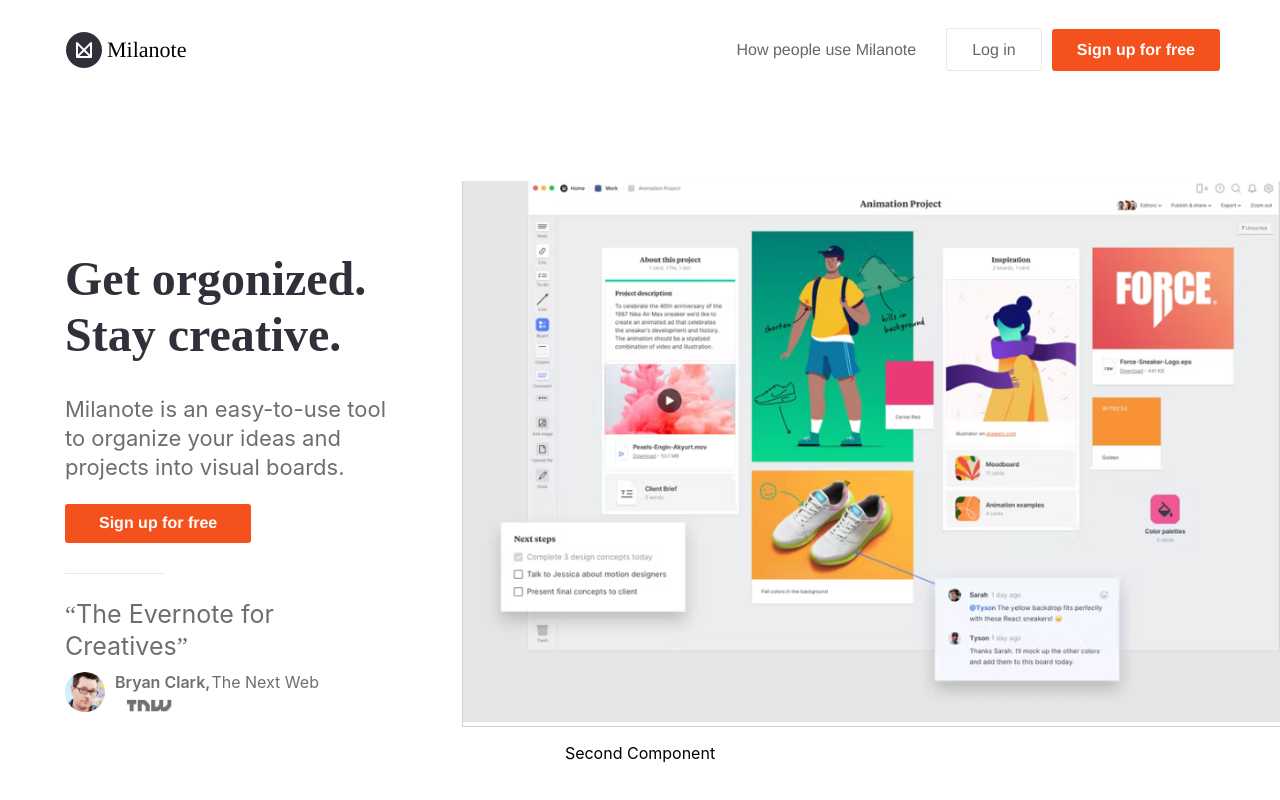
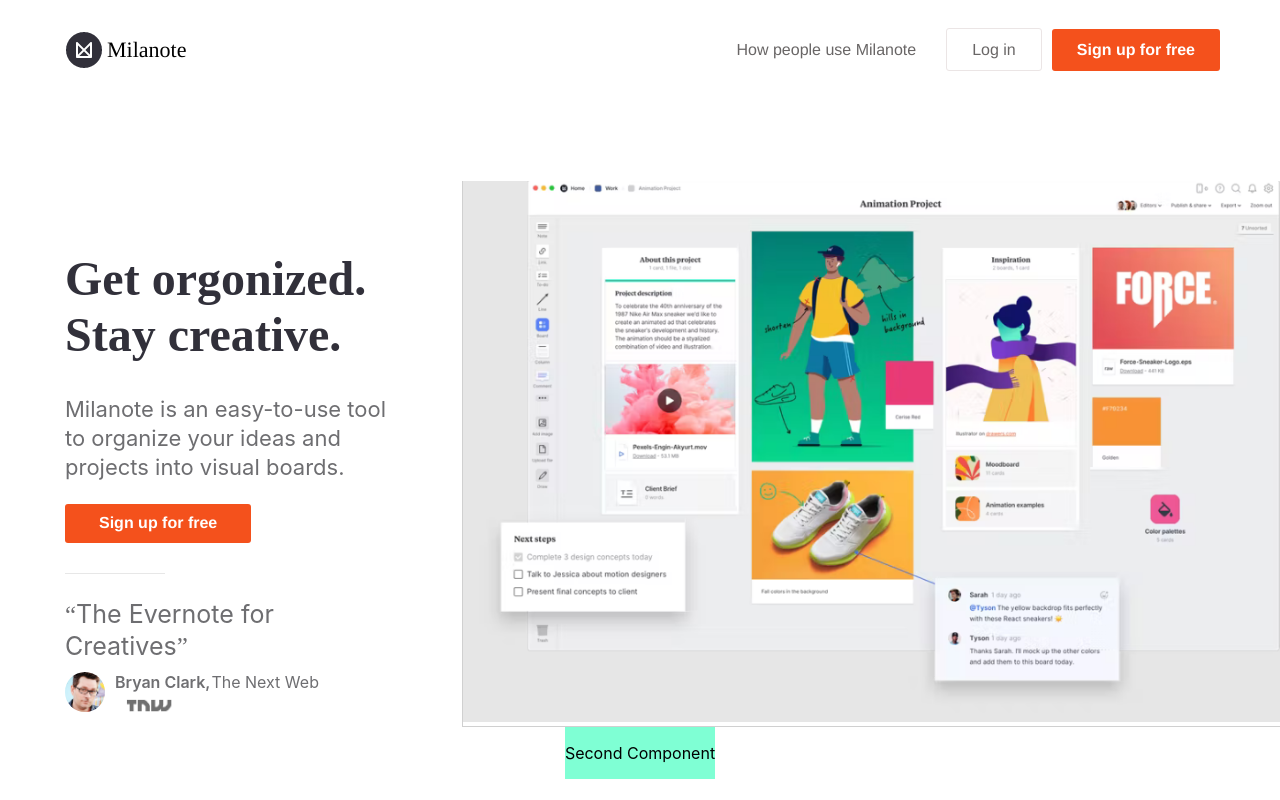
Before and after one commit to AlbadDev/milanote-clone, a Next.js app: page / in a window 1280 px wide. Shown: the top 800 px of the page. Built offline with nearby package versions, Linux system fonts and the light colour scheme.

Commit message:
New: first setup Second body component style sheet

```diff
--- a/Components/BodySecondComponent.js
+++ b/Components/BodySecondComponent.js
@@ -1,10 +1,10 @@
-
+import style from '../styles/SecondBodyComponent.module.scss'
 
 
 const BodySecondComponent = () => {
 
     return (
-        <section>
+        <section className={style.section}>
         <article>
             <p>Second Component</p>
         </article>
--- /dev/null
+++ b/styles/SecondBodyComponent.module.scss
@@ -0,0 +1,3 @@
+.section {
+    background-color: aquamarine;
+}
```
